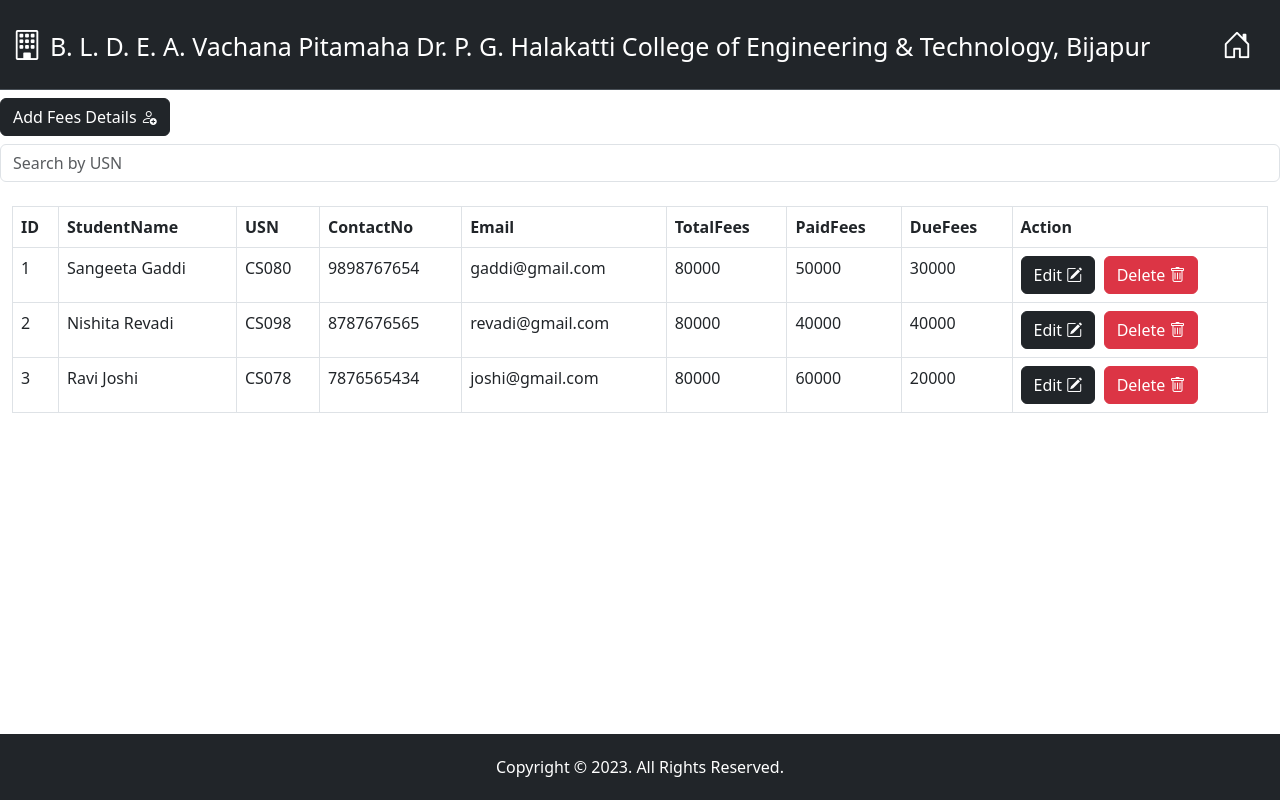
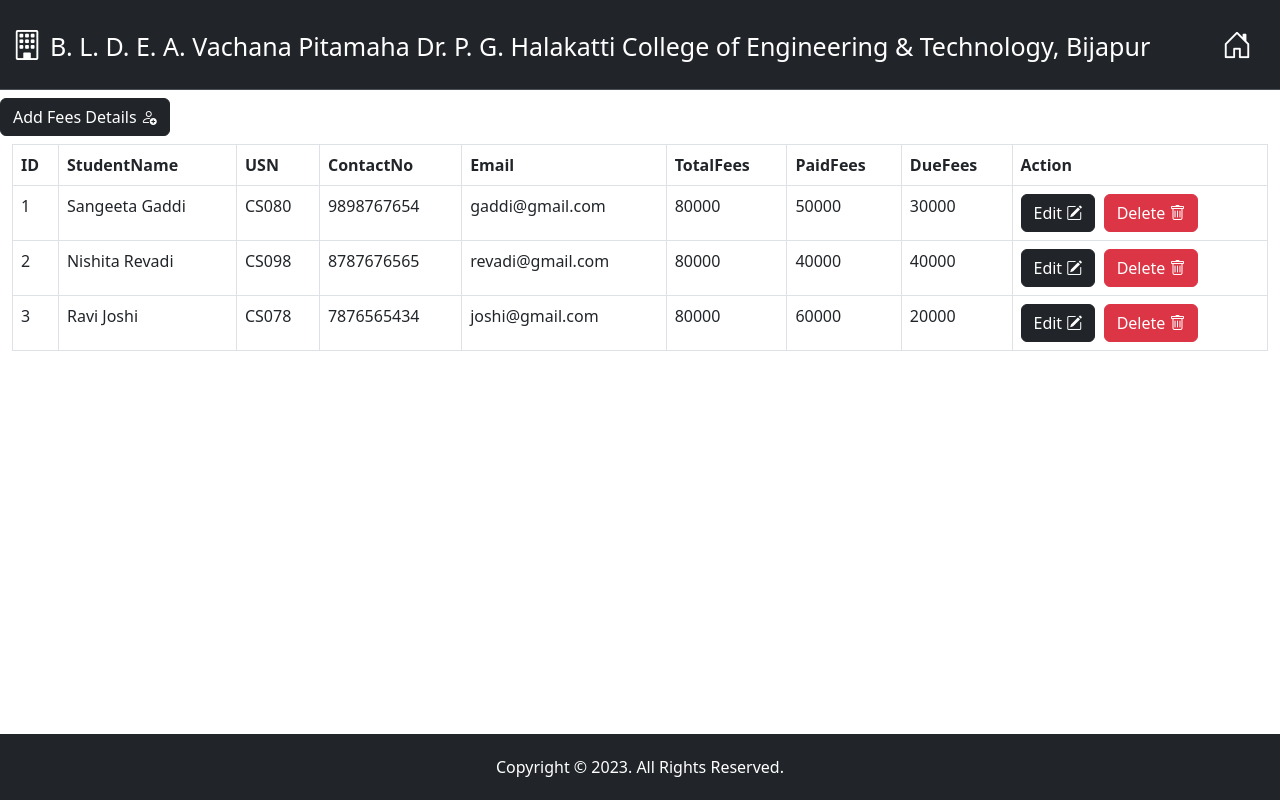
Before and after one commit to Soujanaya-Sambanni/CollegeWebsite, an Angular app: page /fees in a window 1280 px wide. Built offline with nearby package versions, Linux system fonts and the light colour scheme; data requests are answered from the project's data file.

Commit message:
third commmit

```diff
--- a/src/app/fees/fees.component.html
+++ b/src/app/fees/fees.component.html
@@ -4,10 +4,7 @@
       </div>
     </nav>
 
-    <div class="search">
-      <input type="search" class="form-control" name="searchfees" placeholder="Search by USN"
-        (input)="searchfees($event)">
-    </div><br>
+
 
 
   <!-- Modal -->
```
